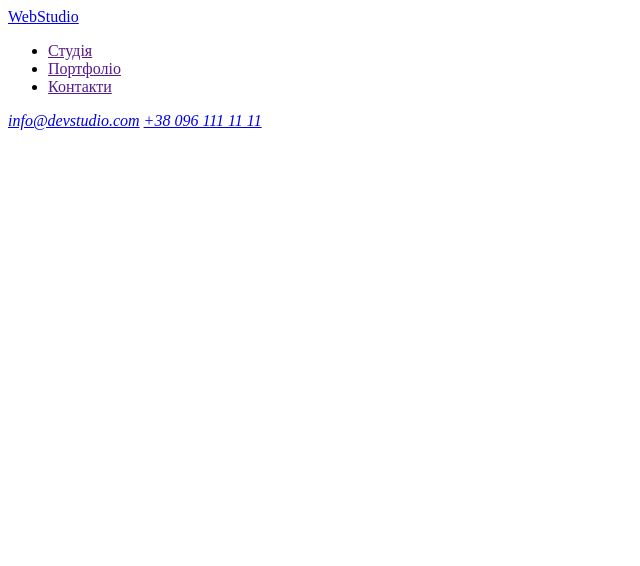
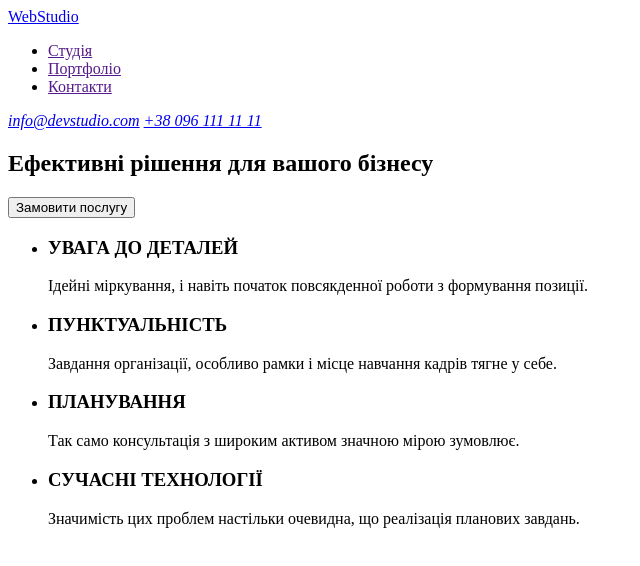
Before and after one commit to sinevir/goit-markup-hw-01, a plain HTML site: page index.html in a window 1280 px wide. Shown: the whole page, without its empty margins (0-640 px from the left). Drawn offline with Linux system fonts and the light colour scheme.

Commit message:
"Шапка" main-у та "Особливості"
Заголовок та список "Особливості" додано

```diff
--- a/index.html
+++ b/index.html
@@ -9,6 +9,7 @@
 <body>
     <!-- Шапка сайту-->
     <header>
+        <nav>
             <a href="index.html">WebStudio</a>
 
             <ul>
@@ -16,6 +17,7 @@
                 <li><a href="">Портфоліо</a></li>
                 <li><a href="">Контакти</a></li>
             </ul>
+        </nav>
 
         <address>
             <a href="mailto:info@devstudio.com">info@devstudio.com</a>
@@ -24,5 +26,35 @@
 
     </header>
 
+    <main>
+        <!-- Головна частина - Шапка -->
+        <section>
+            <h1>Ефективні рішення для вашого бізнесу</h1>
+            <button>
+                Замовити послугу
+            </button>
+        </section>
+
+        <!-- Особливості-->
+        <ul>
+            <li>
+                <h3>УВАГА ДО ДЕТАЛЕЙ</h3>
+                <p>Ідейні міркування, і навіть початок повсякденної роботи з формування позиції.</p>
+            </li>
+            <li>
+                <h3>ПУНКТУАЛЬНІСТЬ</h3>
+                <p>Завдання організації, особливо рамки і місце навчання кадрів тягне у себе.</p>
+            </li>
+            <li>
+                <h3>ПЛАНУВАННЯ</h3>
+                <p>Так само консультація з широким активом значною мірою зумовлює.</p>
+            </li>
+            <li>
+                <h3>СУЧАСНІ ТЕХНОЛОГІЇ</h3>
+                <p>Значимість цих проблем настільки очевидна, що реалізація планових завдань.</p>
+            </li>
+        </ul>
+    </main>
+
 </body>
 </html>
```
Lines whose indentation alone changed are shown as unchanged.
